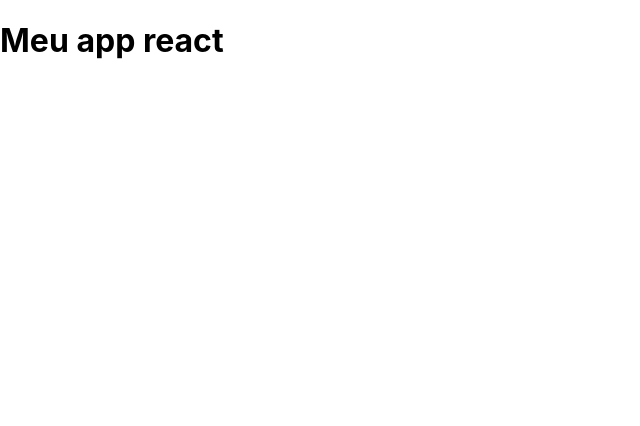
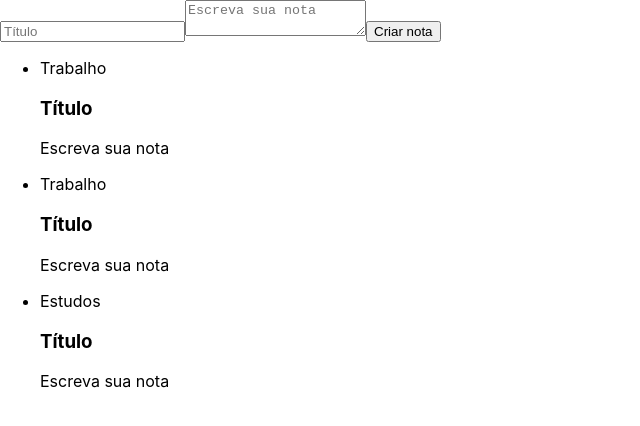
Before and after one commit to AntonioGSC/ceep-Alura, a React (Create React App) app: page / in a window 1280 px wide. Shown: the top 426 px of the page, without its empty margins (0-640 px from the left). Built offline with nearby package versions, Linux system fonts and the light colour scheme.

Commit message:
components

```diff
--- a/src/App.js
+++ b/src/App.js
@@ -1,7 +1,16 @@
-import React from 'react';
+import React, { Component } from 'react';
+import FormularioCadastro from './components/FormularioCadastro.jsx';
+import ListaDeNotas from './components/ListaDeNotas.jsx';
 
-function App() {
-  return <h1>Meu app react</h1>;
+export class App extends Component {
+  render() {
+    return (
+      <section>
+        <FormularioCadastro />
+        <ListaDeNotas />
+      </section>
+    );
+  }
 }
 
 export default App;
--- /dev/null
+++ b/src/components/CardNota.jsx
@@ -0,0 +1,16 @@
+import React, { Component } from 'react';
+
+export class CardNota extends Component {
+  render() {
+    return (
+      <section>
+        <header>
+          <h3>Título</h3>
+        </header>
+        <p>Escreva sua nota</p>
+      </section>
+    );
+  }
+}
+
+export default CardNota;
--- /dev/null
+++ b/src/components/FormularioCadastro.jsx
@@ -0,0 +1,17 @@
+import React, { Component } from 'react';
+
+export class FormularioCadastro extends Component {
+  render() {
+    return (
+      <section>
+        <form>
+          <input type="text" placeholder="Título" />
+          <textarea placeholder="Escreva sua nota" />
+          <button>Criar nota</button>
+        </form>
+      </section>
+    );
+  }
+}
+
+export default FormularioCadastro;
--- /dev/null
+++ b/src/components/ListaDeNotas.jsx
@@ -0,0 +1,23 @@
+import React, { Component } from 'react';
+import CardNota from './CardNota';
+
+export class ListaDeNotas extends Component {
+  render() {
+    return (
+      <section>
+        <ul>
+          {Array.of('Trabalho', 'Trabalho', 'Estudos').map((categoria) => {
+            return (
+              <li>
+                <div>{categoria}</div>
+                <CardNota />
+              </li>
+            );
+          })}
+        </ul>
+      </section>
+    );
+  }
+}
+
+export default ListaDeNotas;
```
